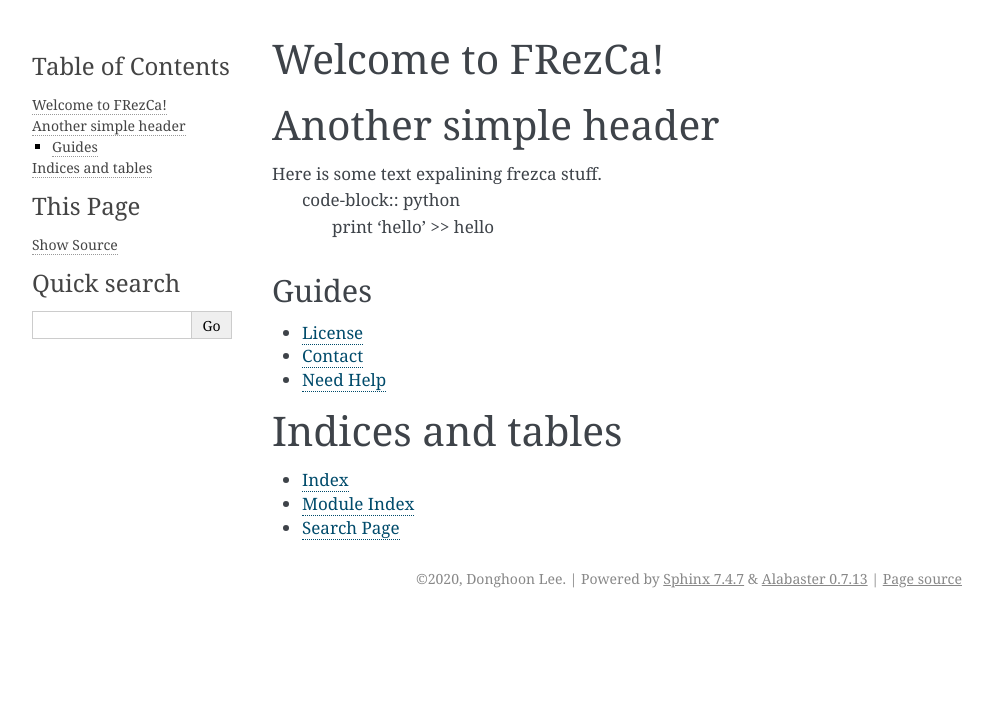
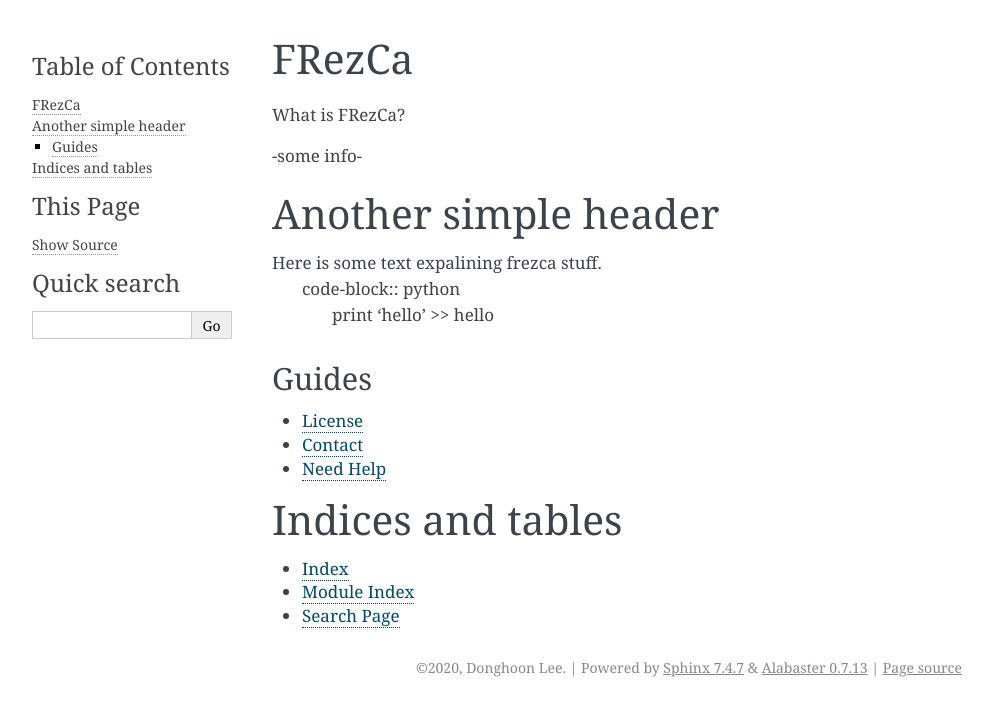
Before and after one commit to oulinyu/FRezCa-McGill, a Sphinx documentation site: the page built from docs/source/index.rst, in a window 1280 px wide. Shown: the top 716 px of the page, without its empty margins (148-1141 px from the left). Built offline with Sphinx 7.4.7, drawn with Linux system fonts in a browser that asks for light colours.

Commit message:
Update index.rst

```diff
--- a/docs/source/index.rst
+++ b/docs/source/index.rst
@@ -1,5 +1,9 @@
-Welcome to FRezCa!
+FRezCa
 ==================================
+
+What is FRezCa?
+
+-some info-
 
 Another simple header
 =====================
```
